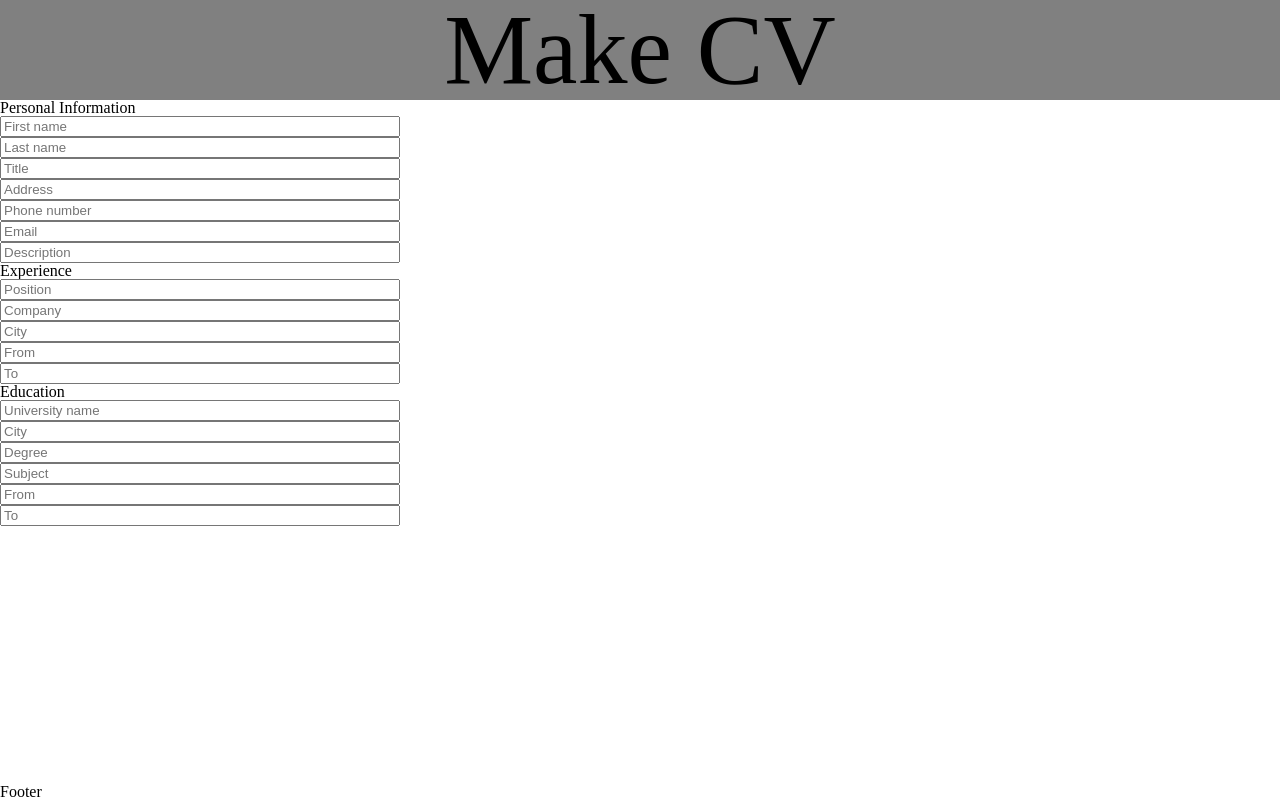
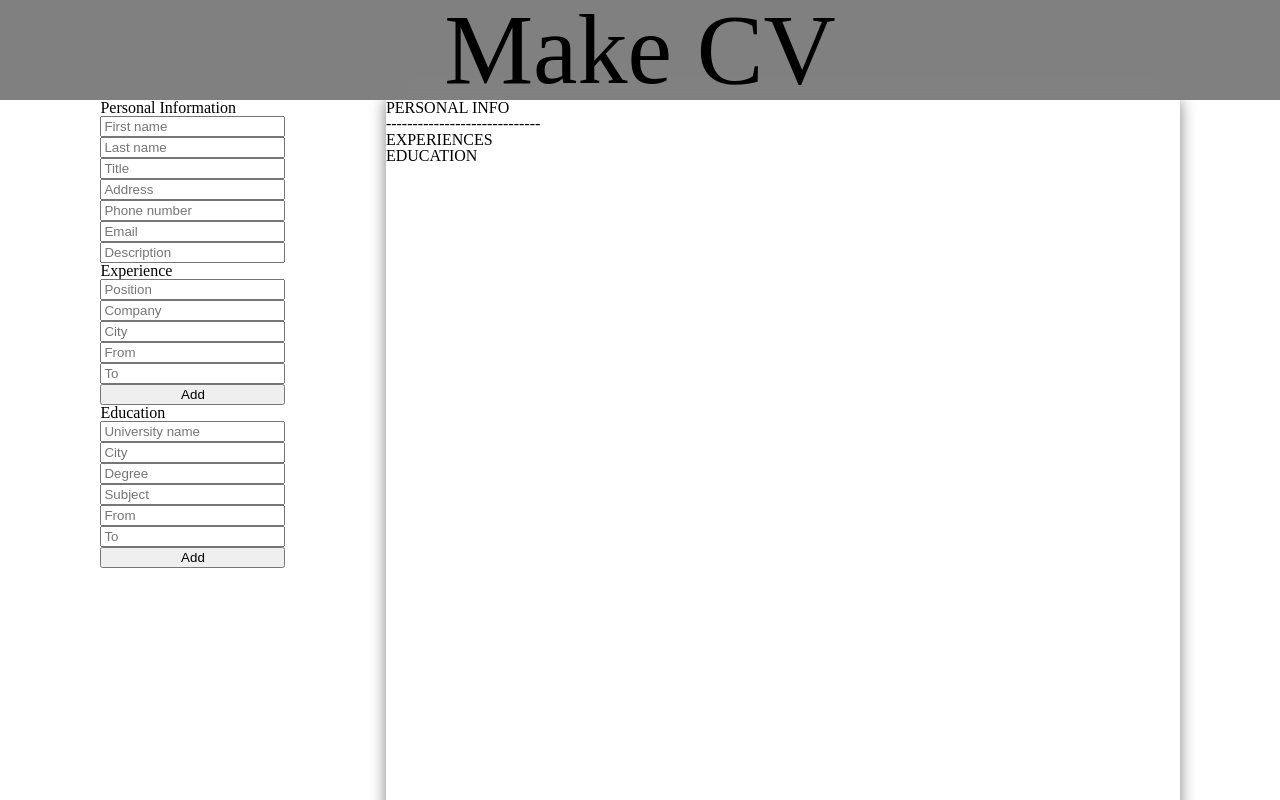
Before and after one commit to 6okuJins/cv-project, a React (Create React App) app: page / in a window 1280 px wide. Shown: the top 800 px of the page. Built offline with nearby package versions, Linux system fonts and the light colour scheme.

Commit message:
Create preview section

```diff
--- a/package.json
+++ b/package.json
@@ -9,6 +9,7 @@
     "react": "^18.2.0",
     "react-dom": "^18.2.0",
     "sass": "^1.52.3",
+    "uniqid": "^5.4.0",
     "web-vitals": "^2.1.4"
   },
   "devDependencies": {
--- a/src/App.js
+++ b/src/App.js
@@ -1,17 +1,23 @@
 import React, { Component } from 'react';
 import { Header, Main, Footer } from  './components';
+import uniqid from 'uniqid';
 
 class App extends Component {
   constructor() {
     super()
   this.state = {
     personal: {},
-    experience: {},
-    education: {},
+    experience: {
+      id: uniqid(),
+    },
+    education: {
+      id: uniqid(),
+    },
     experiences: [],
     educations: []
   }
   this.handleTextChange = this.handleTextChange.bind(this);
+  this.handleSubmit = this.handleSubmit.bind(this);
   }
 
   handleTextChange(e) {
@@ -21,10 +27,26 @@ class App extends Component {
     [e.target.parentNode.className]: prop
   });
   }
+  handleSubmit(e) {
+    e.preventDefault();
+    const prop = e.target.parentNode.className;
+    this.setState({
+      [`${prop}s`]: this.state[`${prop}s`].concat(this.state[prop]),
+      [prop]: {
+        id: uniqid(),
+      }
+    })
+    e.target.parentNode.reset();
+  }
   render() {
+    const {personal, experiences, educations} = this.state;
     const app = (<div className='app'>
       <Header />
-      <Main onChange={this.handleTextChange} />
+      <Main onChange={this.handleTextChange}
+      handleSubmit={this.handleSubmit}
+      personal={personal}
+      experiences={experiences}
+      educations={educations}/>
       <Footer />
     </div>);
     return app;
--- a/src/components/Form/CVForm.js
+++ b/src/components/Form/CVForm.js
@@ -4,11 +4,11 @@ import Education from './Education';
 import Experience from './Experience';
 
 const CVForm = (props) => {
-  const { onChange } = props;
+  const { onChange, handleSubmit } = props;
   const result = (<div className='CVForm'>
     <Personal onChange={ onChange }/>
-    <Experience onChange={ onChange } />
-    <Education onChange={ onChange } />
+    <Experience onChange={ onChange } handleSubmit={ handleSubmit } />
+    <Education onChange={ onChange } handleSubmit={ handleSubmit }/>
   </div>);
 
   return result;
--- a/src/components/Form/Education.js
+++ b/src/components/Form/Education.js
@@ -1,8 +1,8 @@
 import React from 'react';
 
 const Education = (props) => {
-  const { onChange } = props;
-  const result = (<div className='education'>
+  const { onChange, handleSubmit } = props;
+  const result = (<form className='education'>
     <h1>Education</h1>
     <input type="text" name="university-name" placeholder="University name" onChange={onChange} />
     <input type="text" name="city" placeholder="City" onChange={onChange} />
@@ -10,7 +10,8 @@ const Education = (props) => {
     <input type="text" name="subject" placeholder="Subject" onChange={onChange} />
     <input type="text" name="from" placeholder="From" onChange={onChange} />
     <input type="text" name="to" placeholder="To" onChange={onChange} />
-    </div>
+    <button type="submit" className="add" onClick={handleSubmit}>Add</button>
+    </form>
   );
   return result;
 }
--- a/src/components/Form/Experience.js
+++ b/src/components/Form/Experience.js
@@ -1,16 +1,17 @@
 import React from 'react';
 
 const Experience = (props) => {
-  const { onChange } = props;
+  const { onChange, handleSubmit} = props;
   const result = (
-    <div className='experience'>
+    <form className='experience'>
       <h1>Experience</h1>
-      <input type="text" name="position" placeholder="Position" onChange={onChange} />
-      <input type="text" name="company" placeholder="Company" onChange={onChange} />
-      <input type="text" name="city" placeholder="City" onChange={onChange} />
-      <input type="text" name="from" placeholder="From" onChange={onChange} />
-      <input type="text" name="to" placeholder="To" onChange={onChange} />
-    </div>
+      <input type="text" name="position" placeholder="Position" onChange={onChange} required/>
+      <input type="text" name="company" placeholder="Company" onChange={onChange} required/>
+      <input type="text" name="city" placeholder="City" onChange={onChange} required/>
+      <input type="text" name="from" placeholder="From" onChange={onChange} required/>
+      <input type="text" name="to" placeholder="To" onChange={onChange} required/>
+      <button type="submit" className="add" onClick={handleSubmit}>Add</button>
+    </form>
   );
   return result;
 }
--- a/src/components/Main.js
+++ b/src/components/Main.js
@@ -1,10 +1,12 @@
 import React from 'react';
 import CVForm from './Form/CVForm';
+import CVPreview from './Preview/CVPreview';
 
 const Main = (props) => {
-  const { onChange } = props;
+  const { onChange, handleSubmit } = props;
   const main = (<div className='main'>
-    <CVForm onChange={ onChange }/>
+    <CVForm onChange={ onChange  } handleSubmit={handleSubmit}/>
+    <CVPreview {...props}></CVPreview>
   </div>);
 
   return main;
--- /dev/null
+++ b/src/components/Preview/CVPreview.js
@@ -0,0 +1,43 @@
+import React from 'react';
+
+const CVPreview = (props) => {
+  const {personal, educations, experiences} = props;
+  const result = (
+    <div className='CVPreview'>
+      <h1>PERSONAL INFO</h1>
+      {Object.keys(personal).map(key => {
+        return (<p>{personal[key]}</p>);
+      })}
+      <div>-----------------------------</div>
+        <h1>EXPERIENCES</h1>
+      {experiences.map((experience) => {
+        return (
+          <div key={experience.id}>
+            <div>Position:{experience.position} </div>
+            <div>Company:{experience.company} </div>
+            <div>City:{experience.city}</div>
+            <div>From:{experience.from}</div>
+            <div>To:{experience.to}</div>
+            <div>------------------------</div>
+          </div>
+        );
+      })}
+        <h1>EDUCATION</h1>
+      {educations.map((education) => {
+        return (
+          <div key={education.id}>
+            <div>University:{education.university}</div>
+            <div>City:{education.city}</div>
+            <div>Degree:{education.degree}</div>
+            <div>Subject:{education.subject}</div>
+            <div>From:{education.from}</div>
+            <div>To:{education.to}</div>
+            <div>------------------------</div>
+          </div>
+        )
+      })}
+    </div>
+  );
+  return result;
+}
+export default CVPreview;
--- /dev/null
+++ b/src/styles/CVPreview.scss
@@ -0,0 +1,6 @@
+@use 'shared';
+.CVPreview {
+  height: 297mm;
+  width: 210mm;
+  box-shadow: 0px 0px 15px grey;
+}
--- /dev/null
+++ b/src/styles/Main.scss
@@ -0,0 +1,6 @@
+@use 'shared';
+
+.main {
+  display: flex;
+  justify-content: space-evenly;
+}
--- a/src/styles/index.js
+++ b/src/styles/index.js
@@ -2,3 +2,5 @@ export * from './meyerReset.scss';
 export * from './App.scss';
 export * from './Header.scss';
 export * from './CVForm.scss';
+export * from './Main.scss';
+export * from './CVPreview.scss';
```
Also changed, not shown: src/components/Util/TextField.js (deleted, +0 -13 lines), 1 other file (tests, documents, lock files or other folders).
